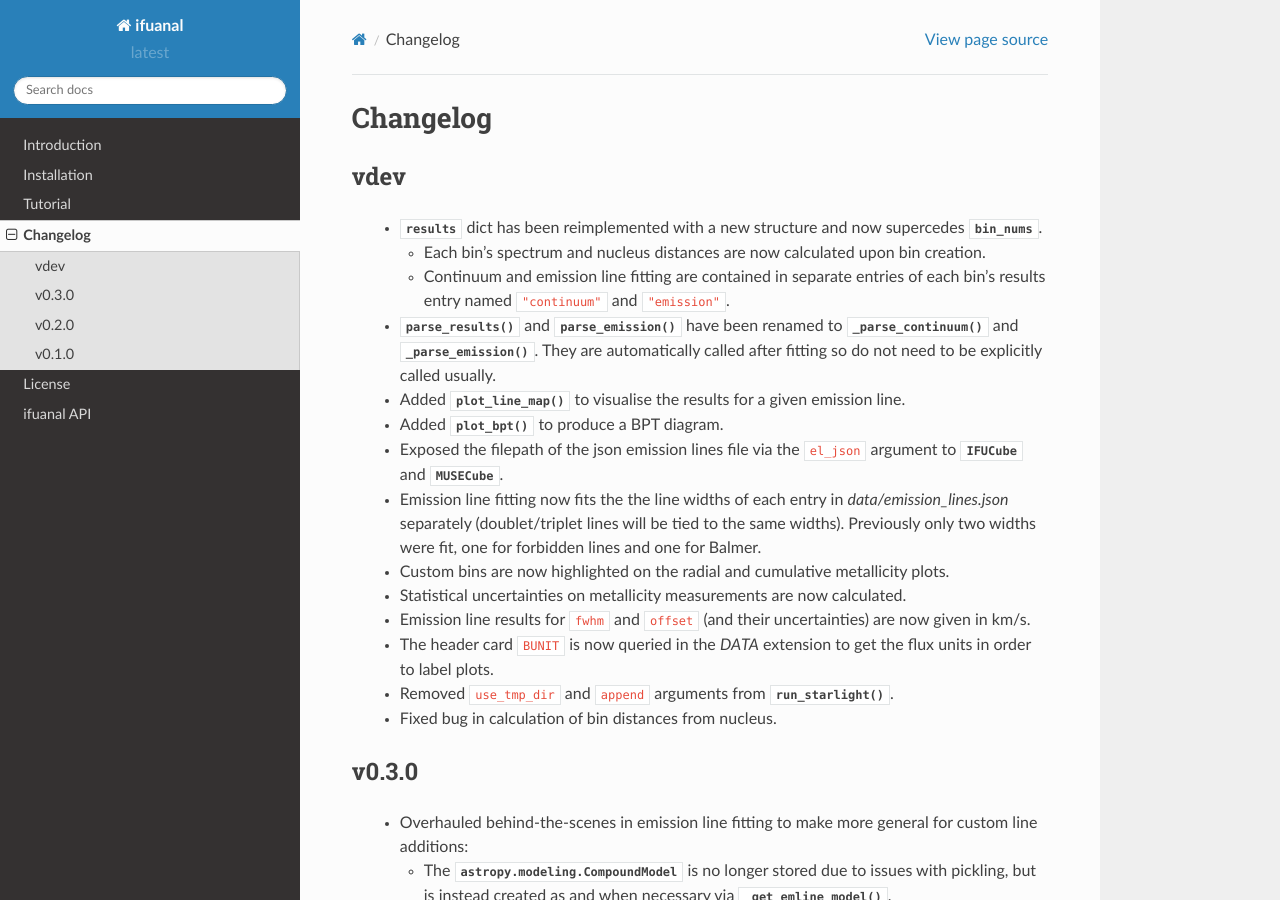
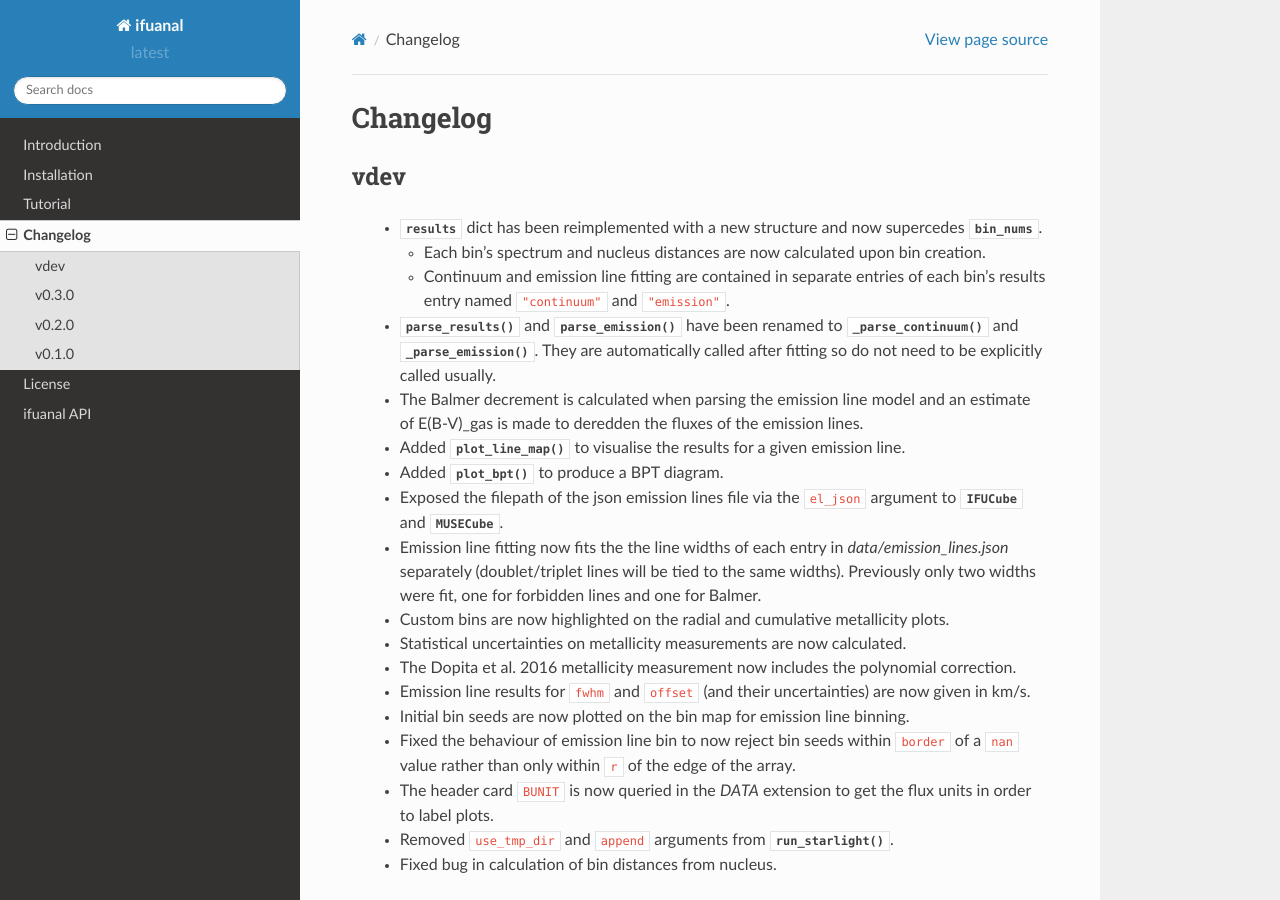
Before and after one commit to Lyalpha/ifuanal, a Sphinx documentation site: the page built from docs/changelog.rst, in a window 1280 px wide and 900 px high. Built offline with Sphinx 7.4.7 and the Read the Docs theme 2.0.0, drawn with Linux system fonts in a browser that asks for light colours.

Commit message:
Update Changelog

```diff
--- a/docs/changelog.rst
+++ b/docs/changelog.rst
@@ -14,6 +14,9 @@ vdev
    :meth:`~ifuanal.IFUCube._parse_continuum` and
    :meth:`~ifuanal.IFUCube._parse_emission`. They are automatically called
    after fitting so do not need to be explicitly called usually.
+ * The Balmer decrement is calculated when parsing the emission line model and
+   an estimate of E(B-V)_gas is made to deredden the fluxes of the emission
+   lines.
  * Added :meth:`~ifuanal.IFUCube.plot_line_map` to visualise the results for a
    given emission line.
  * Added :meth:`~ifuanal.IFUCube.plot_bpt` to produce a BPT diagram.
@@ -26,8 +29,14 @@ vdev
  * Custom bins are now highlighted on the radial and cumulative metallicity
    plots.
  * Statistical uncertainties on metallicity measurements are now calculated.
+ * The Dopita et al. 2016 metallicity measurement now includes the polynomial
+   correction.
  * Emission line results for ``fwhm`` and ``offset`` (and their uncertainties)
    are now given in km/s.
+ * Initial bin seeds are now plotted on the bin map for emission line binning.
+ * Fixed the behaviour of emission line bin to now reject bin seeds within
+   ``border`` of a ``nan`` value rather than only within ``r`` of the edge of
+   the array.
  * The header card ``BUNIT`` is now queried in the `DATA` extension to get the
    flux units in order to label plots.
  * Removed ``use_tmp_dir`` and ``append`` arguments from :meth:`run_starlight`.
```
